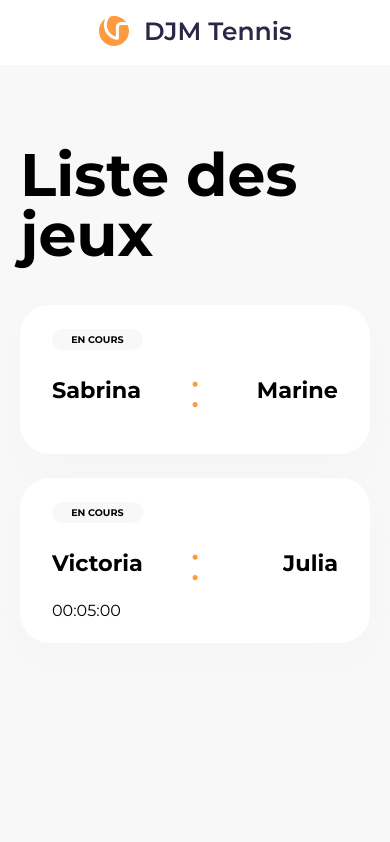
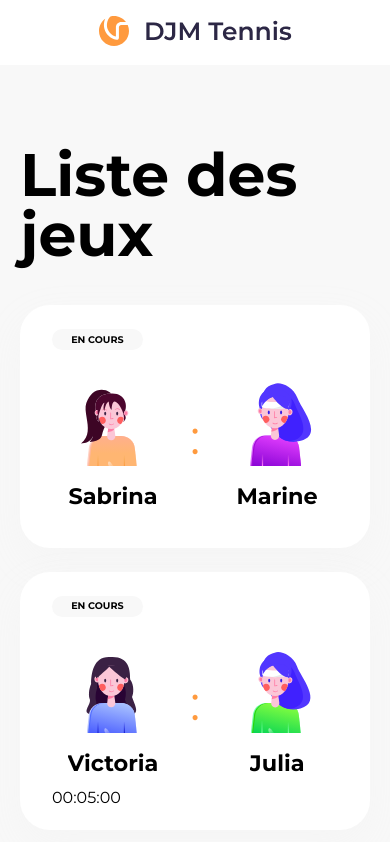
Before and after one commit to DorianHenry/tennis-game, a React (Vite) app: page / in a window 390 px wide. Shown: the top 842 px of the page. Built offline with nearby package versions, Linux system fonts and the light colour scheme.

Commit message:
fix: responsive players

```diff
--- a/src/styles/modules/player.scss
+++ b/src/styles/modules/player.scss
@@ -5,9 +5,13 @@
     }
   }
 
-@include down(500) {
+@include down(700) {
+    flex-direction: column;
     &__avatar {
-      display: none;
+      order: 1;
+    }
+    &__name {
+      order: 2;
     }
     &--inverse {
       justify-content: end;
@@ -17,6 +21,7 @@
   align-items: center;
   justify-content: space-between;
   gap: 1rem;
+
   &__name {
     max-width: 100px;
 
--- a/src/styles/tools/grid.scss
+++ b/src/styles/tools/grid.scss
@@ -1,5 +1,5 @@
 .grid-list-games {
-  @include up(1200) {
+  @include up(1300) {
     grid-template-columns: repeat(2, 1fr);
   }  display: grid;
 
```
